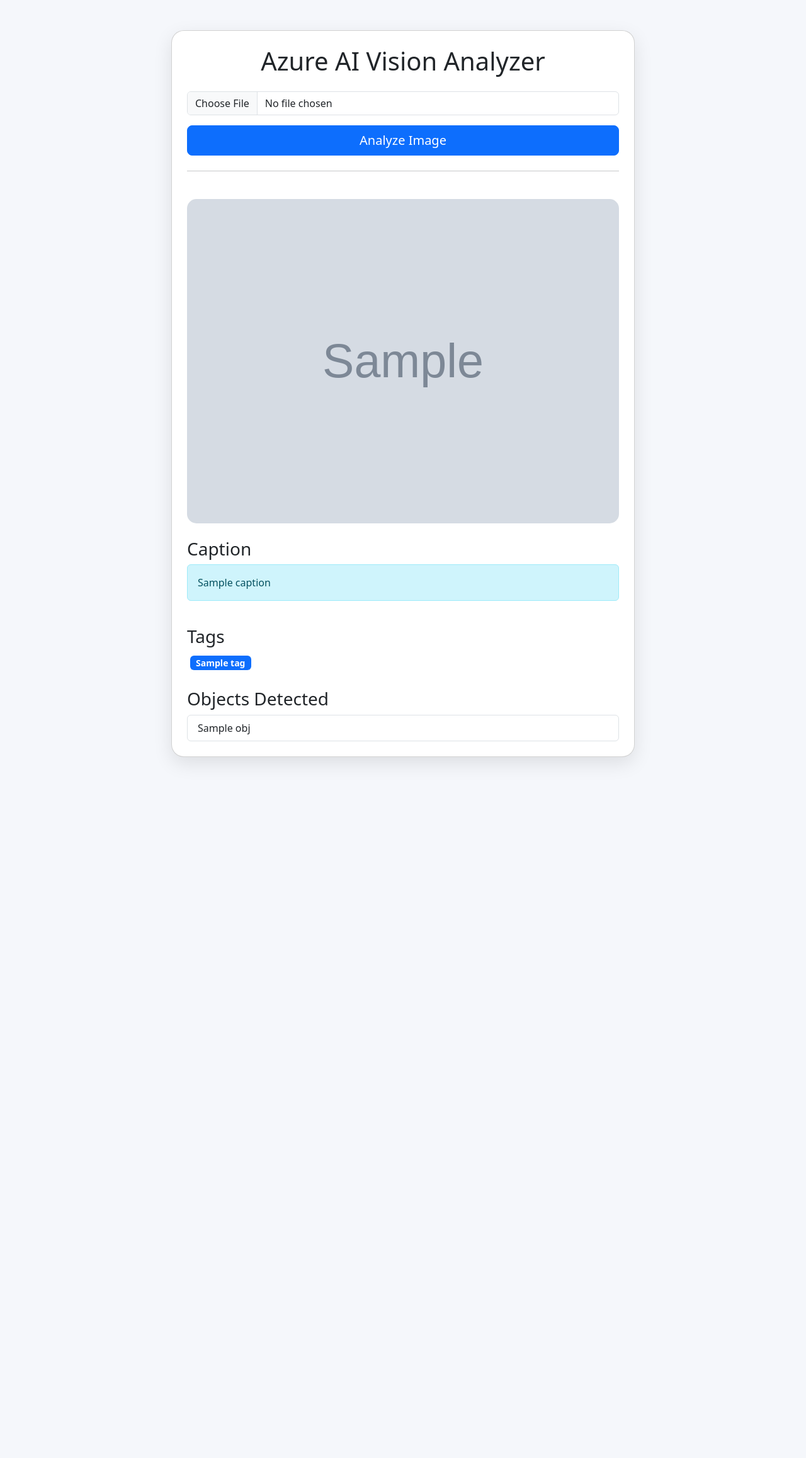
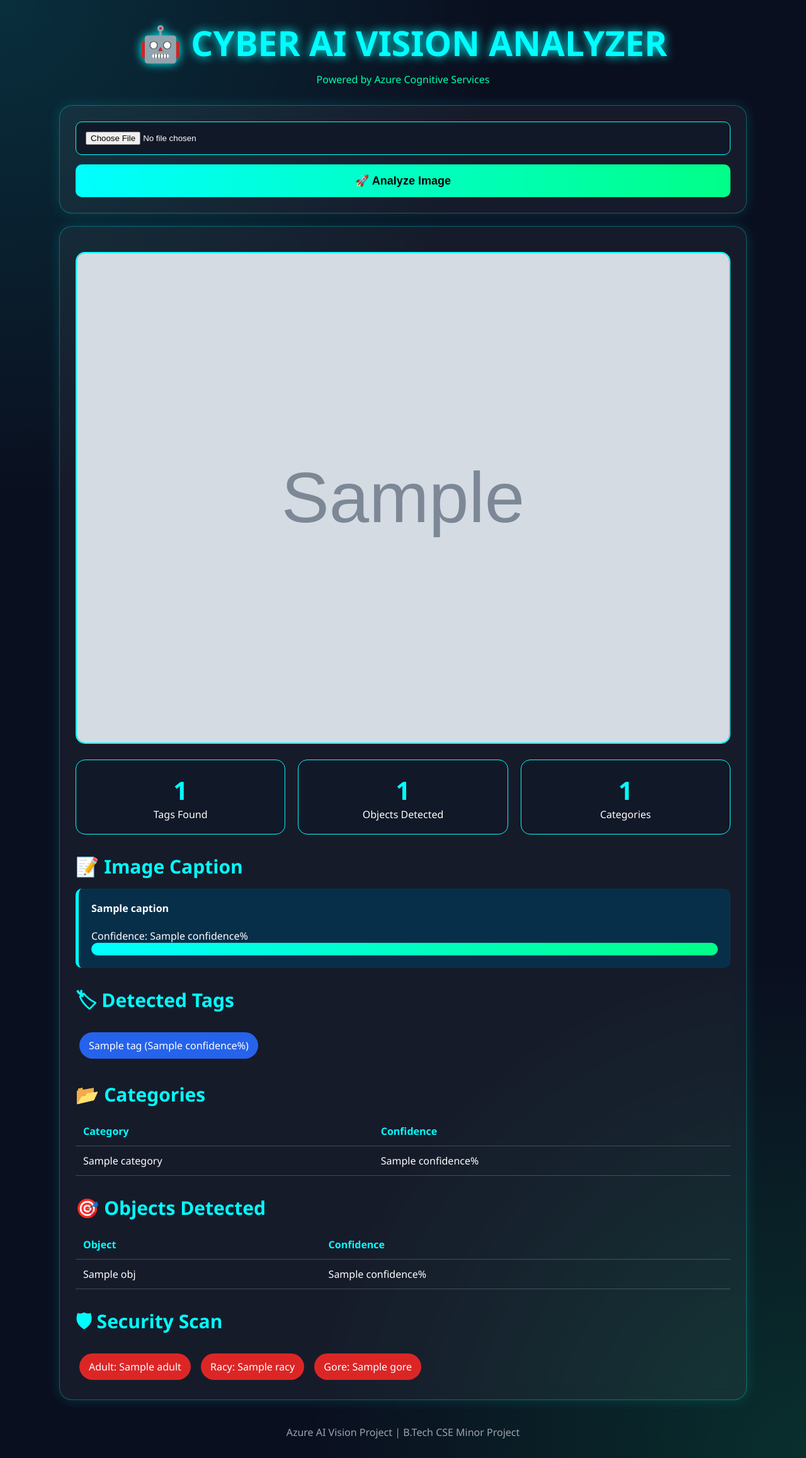
Before and after one commit to RamCse05/azure-ai-vision-analyzer, a Flask app: template templates/index.html in a window 1280 px wide. Shown: the whole page at 63% size. Before the commit the page ends 1212 px from the top, so only its background shows below. Run offline with Flask 3, Linux system fonts and the light colour scheme; the template is opened without the code that fills it: most values are stand-ins (such as "Sample title", 1, 10 or a date in 2020); grey boxes marked "Sample" are stand-in pictures.

Commit message:
Initial commit

```diff
--- a/app.py
+++ b/app.py
@@ -69,8 +69,13 @@ def analyze_image(image_path):
 
     results = {
         "caption": "",
+        "confidence": 0,
         "tags": [],
+        "categories": [],
         "objects": [],
+        "adult": False,
+        "racy": False,
+        "gore": False,
         "image": ""
     }
 
@@ -79,7 +84,9 @@ def analyze_image(image_path):
         features = [
             VisualFeatureTypes.description,
             VisualFeatureTypes.tags,
-            VisualFeatureTypes.objects
+            VisualFeatureTypes.objects,
+            VisualFeatureTypes.categories,
+            VisualFeatureTypes.adult
         ]
 
         analysis = cv_client.analyze_image_in_stream(
@@ -88,27 +95,75 @@ def analyze_image(image_path):
         )
 
     # Caption
+
     if analysis.description.captions:
 
-        results["caption"] = (
-            analysis.description.captions[0].text
+        caption = analysis.description.captions[0]
+
+        results["caption"] = caption.text
+
+        results["confidence"] = round(
+            caption.confidence * 100,
+            2
         )
 
     # Tags
+
     if analysis.tags:
 
         for tag in analysis.tags:
 
-            results["tags"].append(tag.name)
+            results["tags"].append({
+                "name": tag.name,
+                "confidence": round(
+                    tag.confidence * 100,
+                    2
+                )
+            })
+
+    # Categories
+
+    if analysis.categories:
+
+        for category in analysis.categories:
+
+            results["categories"].append({
+                "name": category.name,
+                "confidence": round(
+                    category.score * 100,
+                    2
+                )
+            })
 
     # Objects
+
     if analysis.objects:
 
-        for detected_object in analysis.objects:
+        for obj in analysis.objects:
 
-            results["objects"].append(
-                detected_object.object_property
-            )
+            results["objects"].append({
+                "name": obj.object_property,
+                "confidence": round(
+                    obj.confidence * 100,
+                    2
+                )
+            })
+
+    # Adult Content
+
+    if analysis.adult:
+
+        results["adult"] = (
+            analysis.adult.is_adult_content
+        )
+
+        results["racy"] = (
+            analysis.adult.is_racy_content
+        )
+
+        results["gore"] = (
+            analysis.adult.is_gory_content
+        )
 
     return results
 
@@ -157,4 +212,7 @@ def index():
 
 if __name__ == "__main__":
 
-    app.run(host="0.0.0.0", port=5000)
+    app.run(
+        host="0.0.0.0",
+        port=5000
+    )
--- a/templates/index.html
+++ b/templates/index.html
@@ -2,140 +2,327 @@
 <html lang="en">
 
 <head>
-
 <meta charset="UTF-8">
 <meta name="viewport" content="width=device-width, initial-scale=1.0">
 
-    <title>Azure AI Vision Analyzer CI-CD..</title>
-
-    <link href="https://cdn.jsdelivr.net/npm/bootstrap@5.3.3/dist/css/bootstrap.min.css" rel="stylesheet">
+<title>Cyber AI Vision Analyzer</title>
 
 <style>
 
-        body{
-            background: #f5f7fb;
+*{
+    margin:0;
+    padding:0;
+    box-sizing:border-box;
 }
 
-        .main-card{
-            border-radius: 20px;
-            box-shadow: 0 10px 30px rgba(0,0,0,0.1);
+body{
+    font-family:'Segoe UI',sans-serif;
+    background:#0a0f1f;
+    background-image:
+    radial-gradient(circle at top left,#00ffff22,transparent 30%),
+    radial-gradient(circle at bottom right,#00ff8822,transparent 30%);
+    color:white;
+    min-height:100vh;
 }
 
-        .preview-image{
-            max-width: 100%;
-            border-radius: 15px;
-            margin-top: 20px;
+.container{
+    width:90%;
+    max-width:1400px;
+    margin:auto;
+    padding:30px;
 }
 
-        .tag-badge{
-            margin: 5px;
-            font-size: 14px;
+.header{
+    text-align:center;
+    margin-bottom:30px;
+}
+
+.header h1{
+    font-size:55px;
+    color:#00ffff;
+    text-shadow:0 0 15px cyan;
+}
+
+.header p{
+    color:#00ffaa;
+    margin-top:10px;
+}
+
+.card{
+    background:rgba(255,255,255,0.05);
+    backdrop-filter:blur(12px);
+    border:1px solid rgba(0,255,255,0.3);
+    border-radius:20px;
+    padding:25px;
+    margin-top:20px;
+    box-shadow:0 0 20px rgba(0,255,255,0.15);
+}
+
+input[type=file]{
+    width:100%;
+    padding:15px;
+    background:#111827;
+    color:white;
+    border:1px solid cyan;
+    border-radius:10px;
+}
+
+button{
+    width:100%;
+    margin-top:15px;
+    padding:15px;
+    border:none;
+    border-radius:10px;
+    background:linear-gradient(90deg,#00ffff,#00ff88);
+    color:black;
+    font-weight:bold;
+    font-size:18px;
+    cursor:pointer;
+}
+
+button:hover{
+    transform:scale(1.02);
+}
+
+.preview{
+    width:100%;
+    border-radius:15px;
+    border:2px solid cyan;
+    margin-top:15px;
+}
+
+.stats{
+    display:flex;
+    gap:20px;
+    flex-wrap:wrap;
+    margin-top:20px;
+}
+
+.stat-card{
+    flex:1;
+    min-width:200px;
+    background:#111827;
+    border:1px solid cyan;
+    border-radius:15px;
+    padding:20px;
+    text-align:center;
+}
+
+.stat-card h2{
+    color:#00ffff;
+    font-size:40px;
+}
+
+.section-title{
+    margin-top:30px;
+    margin-bottom:15px;
+    color:#00ffff;
+    font-size:30px;
+}
+
+.caption-box{
+    background:#082f49;
+    padding:20px;
+    border-left:5px solid cyan;
+    border-radius:10px;
+}
+
+.badge{
+    display:inline-block;
+    padding:10px 15px;
+    margin:6px;
+    border-radius:30px;
+    background:#2563eb;
+    color:white;
+}
+
+.safe{
+    background:#16a34a;
+}
+
+.danger{
+    background:#dc2626;
+}
+
+table{
+    width:100%;
+    border-collapse:collapse;
+}
+
+th{
+    color:#00ffff;
+}
+
+th,td{
+    padding:12px;
+    border-bottom:1px solid rgba(255,255,255,.2);
+    text-align:left;
+}
+
+.progress{
+    width:100%;
+    height:20px;
+    background:#1f2937;
+    border-radius:10px;
+    overflow:hidden;
+}
+
+.progress-bar{
+    height:100%;
+    background:linear-gradient(90deg,#00ffff,#00ff88);
+}
+
+.footer{
+    text-align:center;
+    margin-top:40px;
+    color:#9ca3af;
 }
 
 </style>
-
 </head>
 
 <body>
 
-    <div class="container py-5">
+<div class="container">
 
-        <div class="row justify-content-center">
+<div class="header">
+<h1>🤖 CYBER AI VISION ANALYZER</h1>
+<p>Powered by Azure Cognitive Services</p>
+</div>
 
-            <div class="col-lg-8">
-
-                <div class="card main-card p-4">
-
-                    <h1 class="text-center mb-4">
-                        Azure AI Vision Analyzer
-                    </h1>
+<div class="card">
 
 <form method="POST" enctype="multipart/form-data">
 
-                        <div class="mb-3">
+<input type="file" name="image" required>
 
-                            <input
-                                class="form-control"
-                                type="file"
-                                name="image"
-                                required
-                            >
+<button type="submit">
+🚀 Analyze Image
+</button>
+
+</form>
 
 </div>
 
-                        <div class="d-grid">
+{% if result %}
 
-                            <button class="btn btn-primary btn-lg">
-                                Analyze Image
-                            </button>
+<div class="card">
 
+<img src="{{ result.image }}" class="preview">
+
+<div class="stats">
+
+<div class="stat-card">
+<h2>{{ result.tags|length }}</h2>
+<p>Tags Found</p>
 </div>
 
-                    </form>
+<div class="stat-card">
+<h2>{{ result.objects|length }}</h2>
+<p>Objects Detected</p>
+</div>
 
-                    {% if result %}
-
-                        <hr class="my-4">
-
-                        {% if result.image %}
-                            <img
-                                src="{{ result.image }}"
-                                class="preview-image"
-                            >
-                        {% endif %}
-
-                        <div class="mt-4">
-
-                            <h3>Caption</h3>
-
-                            <div class="alert alert-info">
-                                {{ result.caption }}
+<div class="stat-card">
+<h2>{{ result.categories|length }}</h2>
+<p>Categories</p>
 </div>
 
 </div>
 
-                        <div class="mt-4">
+<h2 class="section-title">📝 Image Caption</h2>
 
-                            <h3>Tags</h3>
+<div class="caption-box">
+
+<strong>{{ result.caption }}</strong>
+
+<br><br>
+
+Confidence: {{ result.confidence }}%
+
+<div class="progress">
+<div class="progress-bar"
+style="width: {{ result.confidence }}%;">
+</div>
+</div>
+
+</div>
+
+<h2 class="section-title">🏷 Detected Tags</h2>
 
 {% for tag in result.tags %}
+<span class="badge">
+{{ tag.name }}
+({{ tag.confidence }}%)
+</span>
+{% endfor %}
 
-                                <span class="badge bg-primary tag-badge">
-                                    {{ tag }}
-                                </span>
+<h2 class="section-title">📂 Categories</h2>
+
+<table>
+
+<tr>
+<th>Category</th>
+<th>Confidence</th>
+</tr>
+
+{% for category in result.categories %}
+
+<tr>
+<td>{{ category.name }}</td>
+<td>{{ category.confidence }}%</td>
+</tr>
 
 {% endfor %}
 
-                        </div>
+</table>
 
-                        <div class="mt-4">
+<h2 class="section-title">🎯 Objects Detected</h2>
 
-                            <h3>Objects Detected</h3>
+<table>
 
-                            <ul class="list-group">
+<tr>
+<th>Object</th>
+<th>Confidence</th>
+</tr>
 
 {% for obj in result.objects %}
 
-                                    <li class="list-group-item">
-                                        {{ obj }}
-                                    </li>
+<tr>
+<td>{{ obj.name }}</td>
+<td>{{ obj.confidence }}%</td>
+</tr>
 
 {% endfor %}
 
-                            </ul>
+</table>
+
+<h2 class="section-title">🛡 Security Scan</h2>
+
+<p>
+
+<span class="badge {% if result.adult %}danger{% else %}safe{% endif %}">
+Adult: {{ result.adult }}
+</span>
+
+<span class="badge {% if result.racy %}danger{% else %}safe{% endif %}">
+Racy: {{ result.racy }}
+</span>
+
+<span class="badge {% if result.gore %}danger{% else %}safe{% endif %}">
+Gore: {{ result.gore }}
+</span>
+
+</p>
 
 </div>
 
 {% endif %}
 
-                </div>
-
-            </div>
-
+<div class="footer">
+Azure AI Vision Project | B.Tech CSE Minor Project
 </div>
 
 </div>
 
 </body>
-
 </html>
```
Lines whose indentation alone changed are shown as unchanged.
